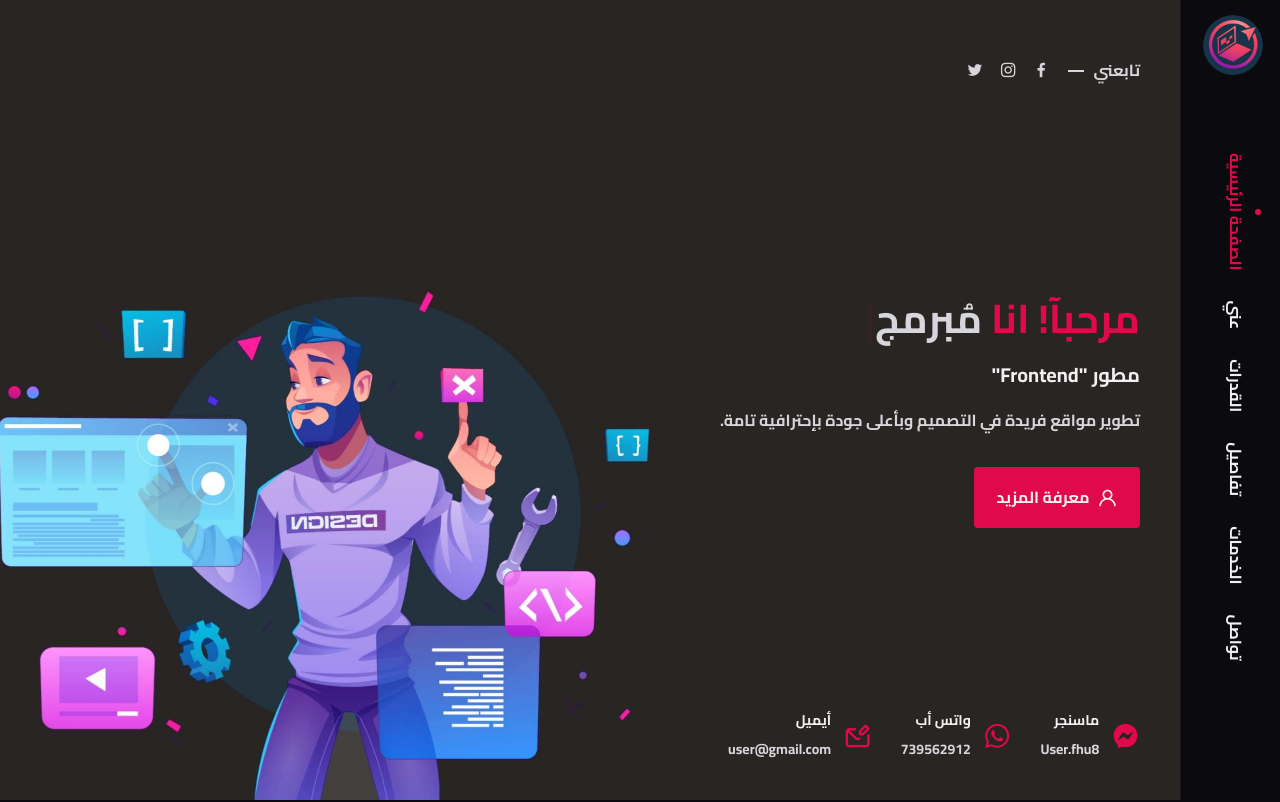
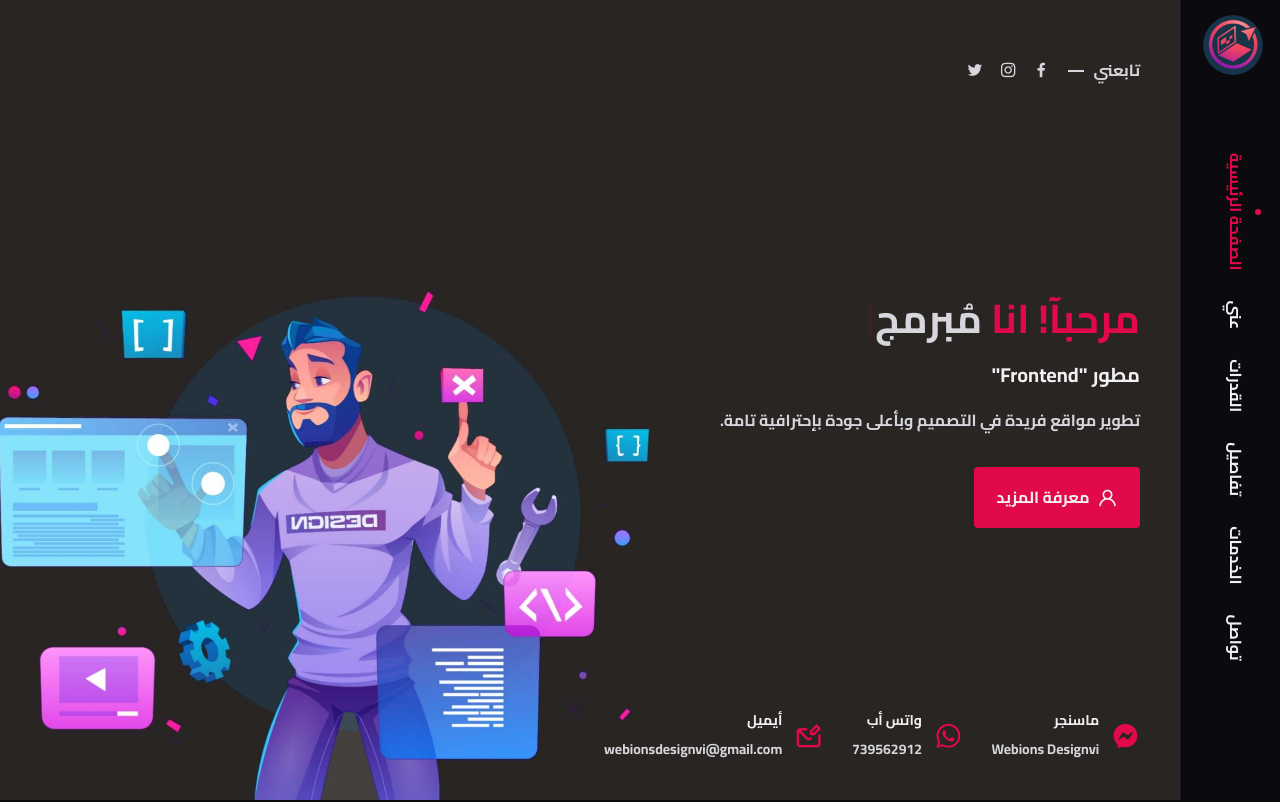
Before and after one commit to Abdullahwebions/webionsV2, a plain HTML site: page index.html in a window 1280 px wide. Shown: the top 802 px of the page. Drawn offline with nearby package versions, Linux system fonts and the light colour scheme.

Commit message:
Update index.html

```diff
--- a/index.html
+++ b/index.html
@@ -98,7 +98,7 @@
             <i class="uil uil-facebook-messenger info__icon"></i>
             <div>
               <h3 class="info__title">ماسنجر</h3>
-              <span class="info__subtitle">User.fhu8</span>
+              <span class="info__subtitle">Webions Designvi</span>
             </div>
           </div>
           <div class="info__item">
@@ -113,7 +113,7 @@
 
             <div>
               <h3 class="info__title">أيميل</h3>
-              <span class="info__subtitle">user@gmail.com</span>
+              <span class="info__subtitle">webionsdesignvi@gmail.com</span>
             </div>
           </div>
         </div>
```
